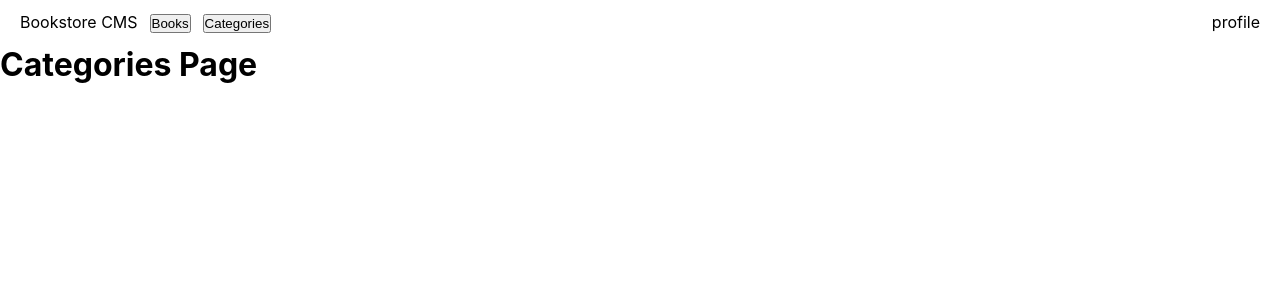
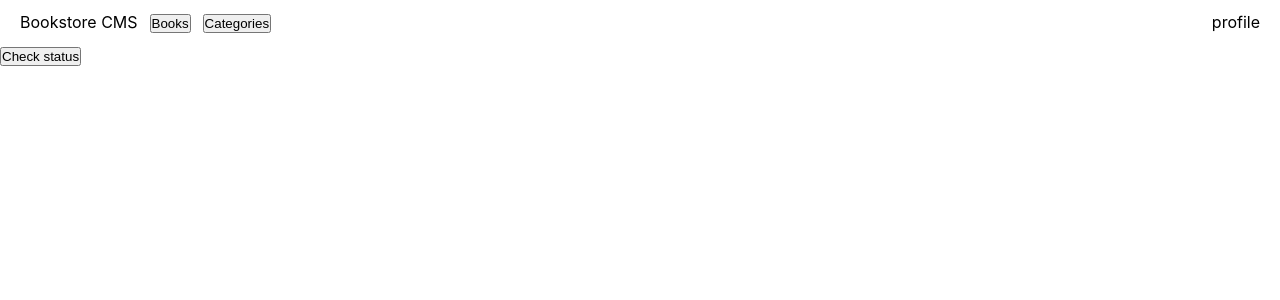
Before and after one commit to yuvenalmash/react-bookstore, a React (Create React App) app: page /categories in a window 1280 px wide. Shown: the top 300 px of the page. Built offline with nearby package versions, Linux system fonts and the light colour scheme.

Commit message:
add pages

```diff
--- a/src/pages/Books.js
+++ b/src/pages/Books.js
@@ -1,6 +1,8 @@
+import BooksContainer from '../components/BooksContainer';
+
 const Books = () => (
   <>
-    <h1>Books Page</h1>
+    <BooksContainer />
   </>
 );
 
--- a/src/pages/Categories.js
+++ b/src/pages/Categories.js
@@ -1,7 +1,7 @@
 const Categories = () => (
-  <>
-    <h1>Categories Page</h1>
-  </>
+  <div>
+    <button type="button">Check status</button>
+  </div>
 );
 
 export default Categories;
```
